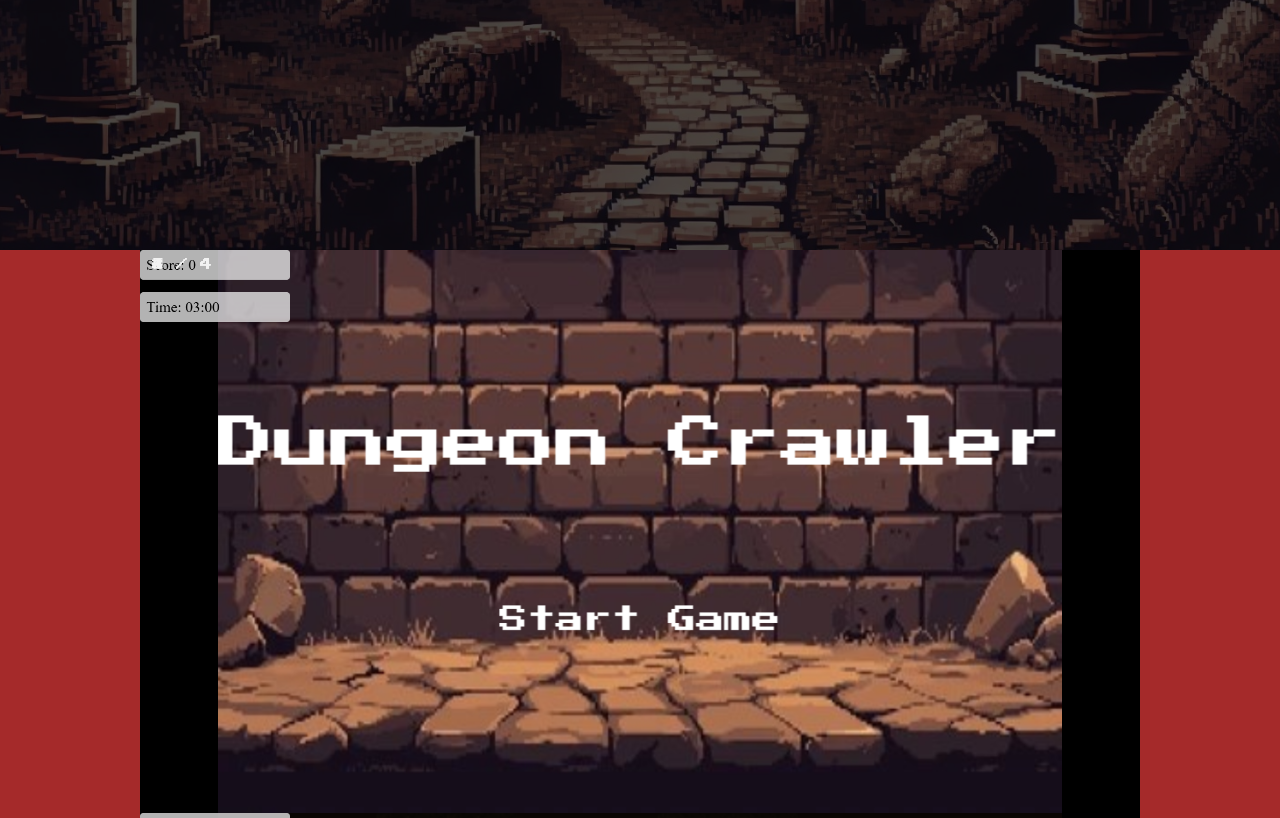
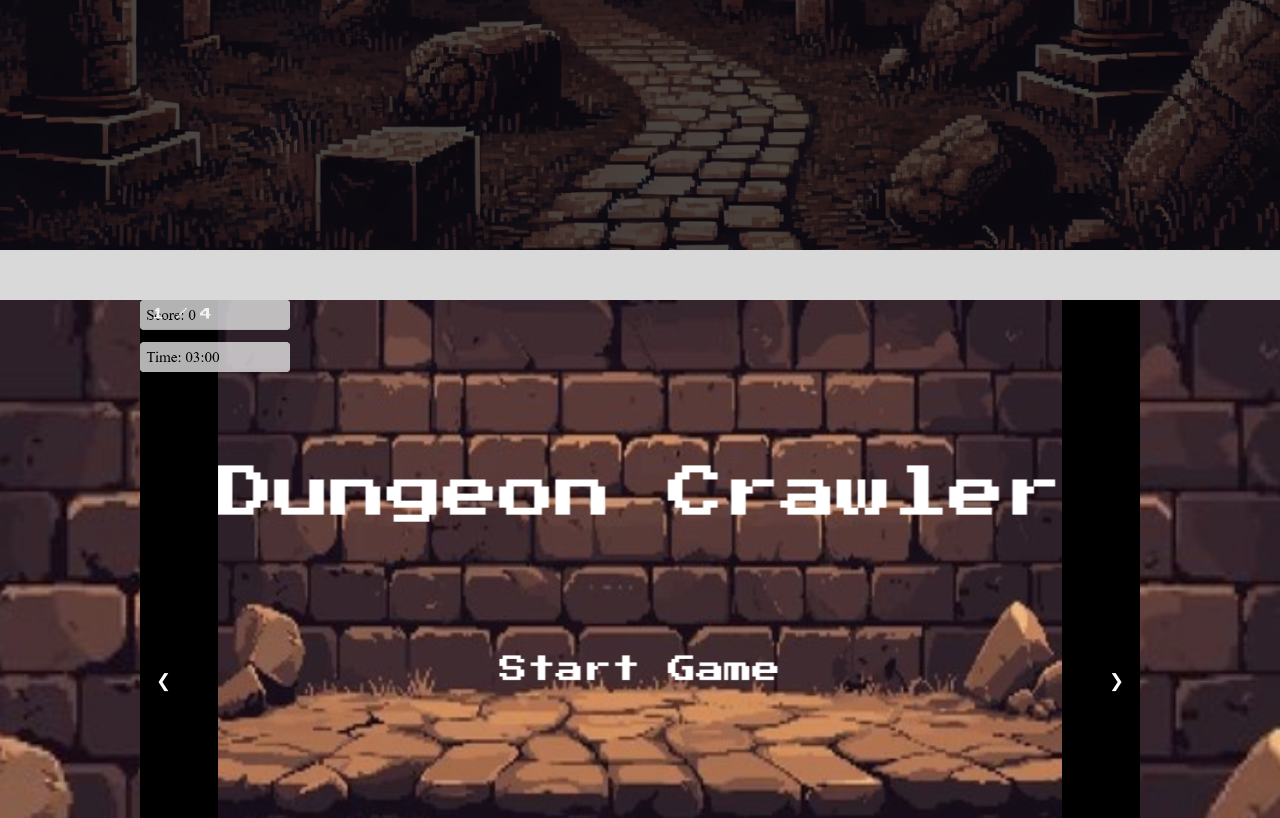
Before and after one commit to Abdul-Rahman-Al-Saadi/group-project-1-landing-page, a plain HTML site: page index.html in a window 1280 px wide. Shown: the part 650-1468 px from the top of the page. Drawn offline with Linux system fonts and the light colour scheme.

Commit message:
Kept the images slider fixed

```diff
--- a/styles/home.css
+++ b/styles/home.css
@@ -8,7 +8,7 @@
 /* Body */
 body {
     font-family: 'Press Start 2P', cursive;
-    background-color: brown;
+    background-color: #D9D9D9;
 }
 
 /* Navbar */
@@ -189,14 +189,29 @@ nav {
 }
 
 /* Images Section */
-
-
+.image-section {
+    margin-top: 50px;
+    position: relative;
+    max-width: 100%;
+    background-image: url('../assets/images/Image.jpg');
+    background-size: cover;
+    background-position: center;
+    background-repeat: no-repeat;
+    height: 100vh; /* Set a height for the section */
+}
 
 /* Slideshow container */
 .slideshow-container {
+    display: flex; /* Set to flex to arrange items in a row */
     max-width: 1000px;
     position: relative;
     margin: auto;
+    overflow: hidden; /* Hide overflow to prevent scrollbars */
+}
+
+/* Each slide should take full width */
+.mySlides {
+    flex: 0 0 100%; /* Prevent shrink and set the width to 100% */
 }
 
 /* Next & previous buttons */
```
Lines whose indentation alone changed are shown as unchanged.
